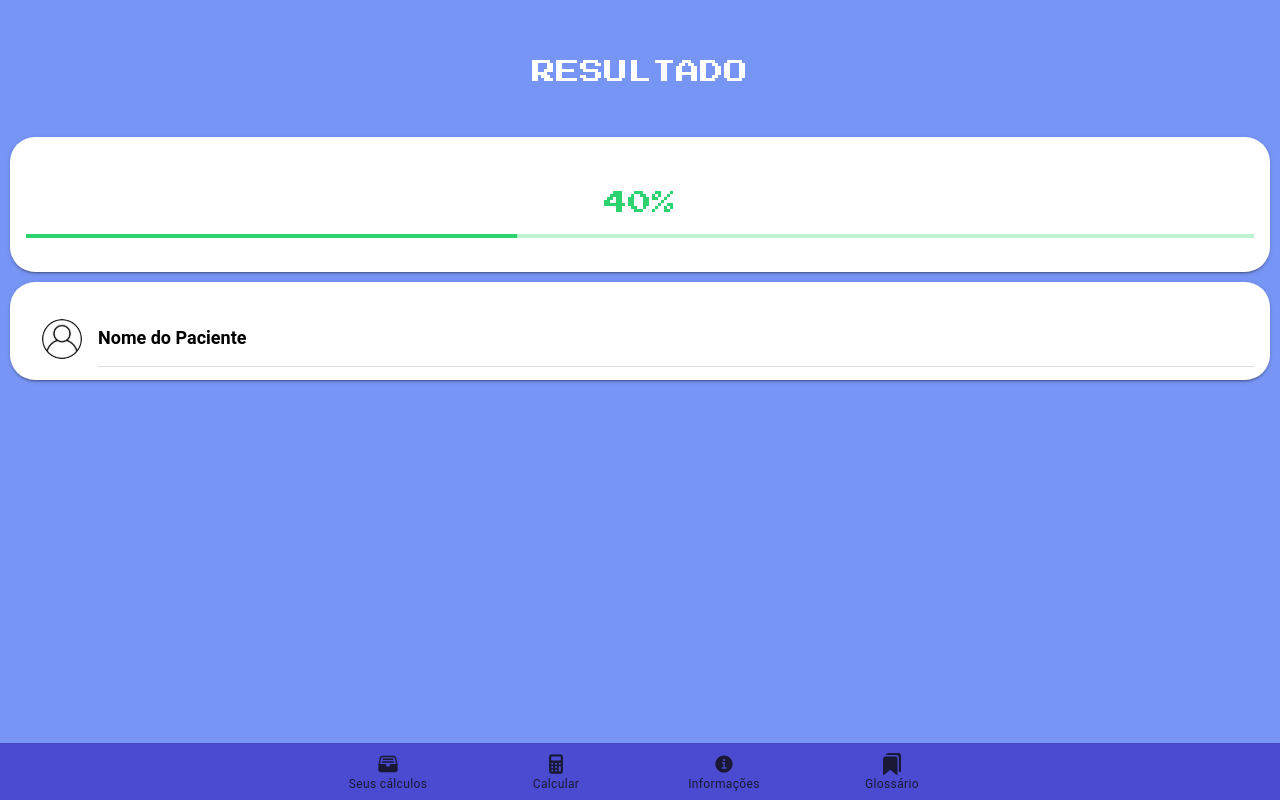
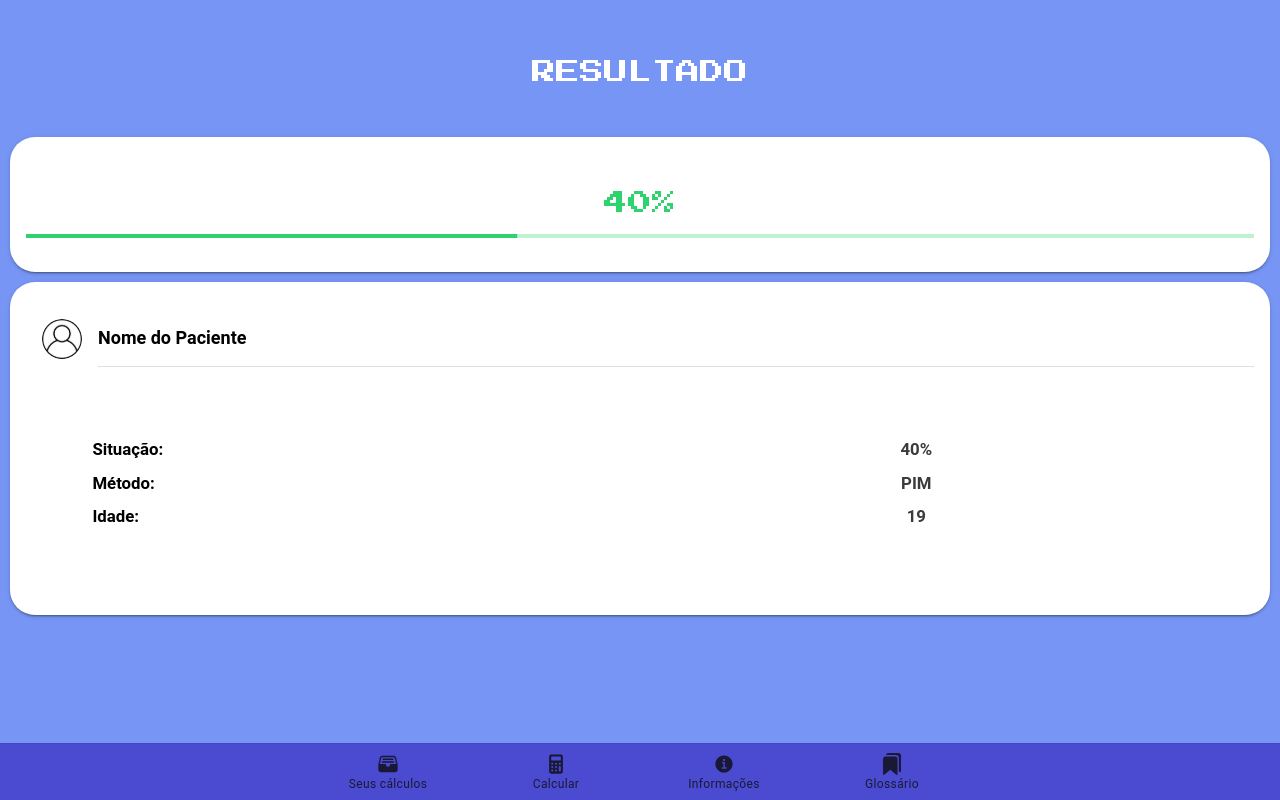
Before and after one commit to embscimatec/PimPelod2, a React (Create React App) app: page /resultado in a window 1280 px wide. Built offline with nearby package versions, Linux system fonts and the light colour scheme.

Commit message:
Adicionando textos de situação e resultados do calculo ao card de informações do paciente

```diff
--- a/src/components/CardInfoPacientes.tsx
+++ b/src/components/CardInfoPacientes.tsx
@@ -1,5 +1,5 @@
 import React from 'react';
-import { IonAvatar, IonCard, IonCardContent, IonIcon, IonImg, IonItem, IonRow } from '@ionic/react';
+import { IonAvatar, IonCard, IonCardContent, IonCol, IonIcon, IonImg, IonItem, IonRow } from '@ionic/react';
 import avatar_icon from '../assets/avatar_icon.svg';
 
 const InfoPaciente: React.FC = () => {
@@ -15,6 +15,26 @@ const InfoPaciente: React.FC = () => {
                             <h2>Nome do Paciente</h2>
                         </div>
                     </IonItem>
+                    <div className="dados">
+                        <IonRow>
+                            <IonCol>
+                                <p>
+                                    Situação:<br />
+                                    Método:<br />
+                                    Idade:<br />
+                                </p>
+                            </IonCol>
+                            <IonCol>
+                                <div className="info">
+                                    <p>
+                                        40%<br />
+                                        PIM<br />
+                                        19<br />
+                                    </p>
+                                </div>
+                            </IonCol>
+                        </IonRow>
+                    </div>
                 </IonCardContent>
             </IonCard>
         </>
```
